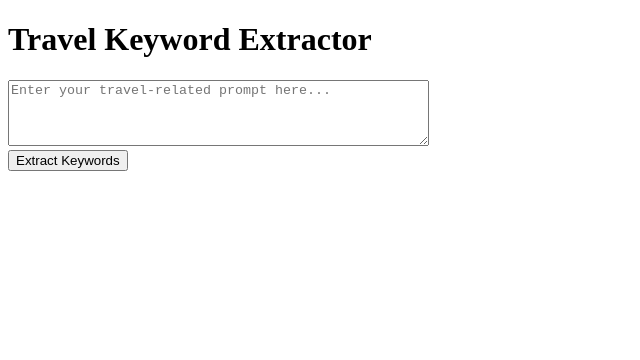
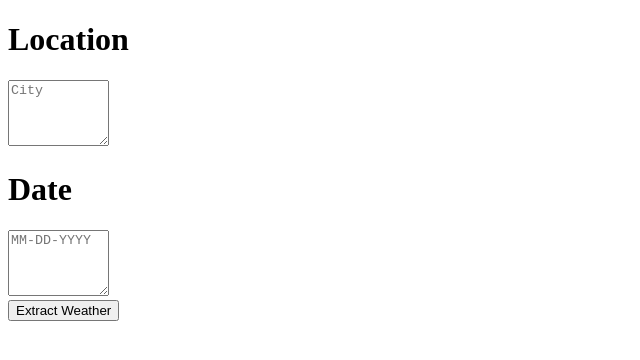
Before and after one commit to IshanGProjects/ExpediaResearch, a React (Create React App) app in the folder client/: page / in a window 1280 px wide. Shown: the top 360 px of the page, without its empty margins (0-640 px from the left). Built offline with nearby package versions, Linux system fonts and the light colour scheme.

Commit message:
Basic Functionality added

```diff
--- a/client/src/components/ExtractKeywords.tsx
+++ b/client/src/components/ExtractKeywords.tsx
@@ -1,33 +1,34 @@
 import axios from "axios";
 import { useState } from "react";
 
-interface Keywords {
+interface Response {
   location?: string | string[];
-  time?: string | string[];
-  activities?: string | string[];
+  date?: string | string[];
 }
 
-const ExtractKeywords = () => {
-  const [userPrompt, setUserPrompt] = useState("");
-  const [keywords, setKeywords] = useState<Keywords | null>(null);
+const ExtractWeather = () => {
+  const [location, setLocation] = useState("");
+  const [date, setDate] = useState("");
+  const [response, setResponse] = useState<Response | null>(null);
   const [loading, setLoading] = useState(false);
   const [error, setError] = useState("");
 
   // handle click to call OpenAI API to extract keywords
-  const handleExtractKeywords = async () => {
+  const handleExtractWeather = async () => {
     setLoading(true);
     setError("");
 
     try {
       const response = await axios.post(
-        "http://localhost:8000/api/extract-keywords",
+        "http://localhost:8000/api/extract-weather",
         {
-          userPrompt,
+          location,
+          date,
         }
       );
-      setKeywords(response.data.keywords);
+      setResponse(response.data);
     } catch (error) {
-      setError("Error extracting keywords. Please try again.");
+      setError("Error extracting weather. Please try again.");
     } finally {
       setLoading(false);
     }
@@ -35,25 +36,33 @@ const ExtractKeywords = () => {
 
   return (
     <div>
-      <h1>Travel Keyword Extractor</h1>
+      <h1>Location</h1>
       <textarea
-        value={userPrompt}
-        onChange={(e) => setUserPrompt(e.target.value)}
-        placeholder="Enter your travel-related prompt here..."
+        value={location}
+        onChange={(e) => setLocation(e.target.value)}
+        placeholder="City"
         rows={4}
-        cols={50}
+        cols={10}
+      />
+      <h1>Date</h1>
+      <textarea
+        value={date}
+        onChange={(e) => setDate(e.target.value)}
+        placeholder="MM-DD-YYYY"
+        rows={4}
+        cols={10}
       />
       <br />
-      <button onClick={handleExtractKeywords} disabled={loading}>
-        {loading ? "Extracting..." : "Extract Keywords"}
+      <button onClick={handleExtractWeather} disabled={loading}>
+        {loading ? "Extracting..." : "Extract Weather"}
       </button>
       {error && <p style={{ color: "red" }}>{error}</p>}
-      {keywords && (
+      {response && (
         <div>
-          <h2>Extracted Keywords:</h2>
+          <h2>Response Data</h2>
           {/* <pre>{JSON.stringify(keywords, null, 2)}</pre> */}
           <ul>
-            {Object.entries(keywords).map(([key, value]) => (
+            {Object.entries(response).map(([key, value]) => (
               <li key={key}>
                 <strong>{key}:</strong>{" "}
                 {Array.isArray(value) ? value.join(", ") : value || "N/A"}
@@ -66,4 +75,4 @@ const ExtractKeywords = () => {
   );
 };
 
-export default ExtractKeywords;
+export default ExtractWeather;
```
Also changed, not shown: 2 other files (tests, documents, lock files or other folders).
